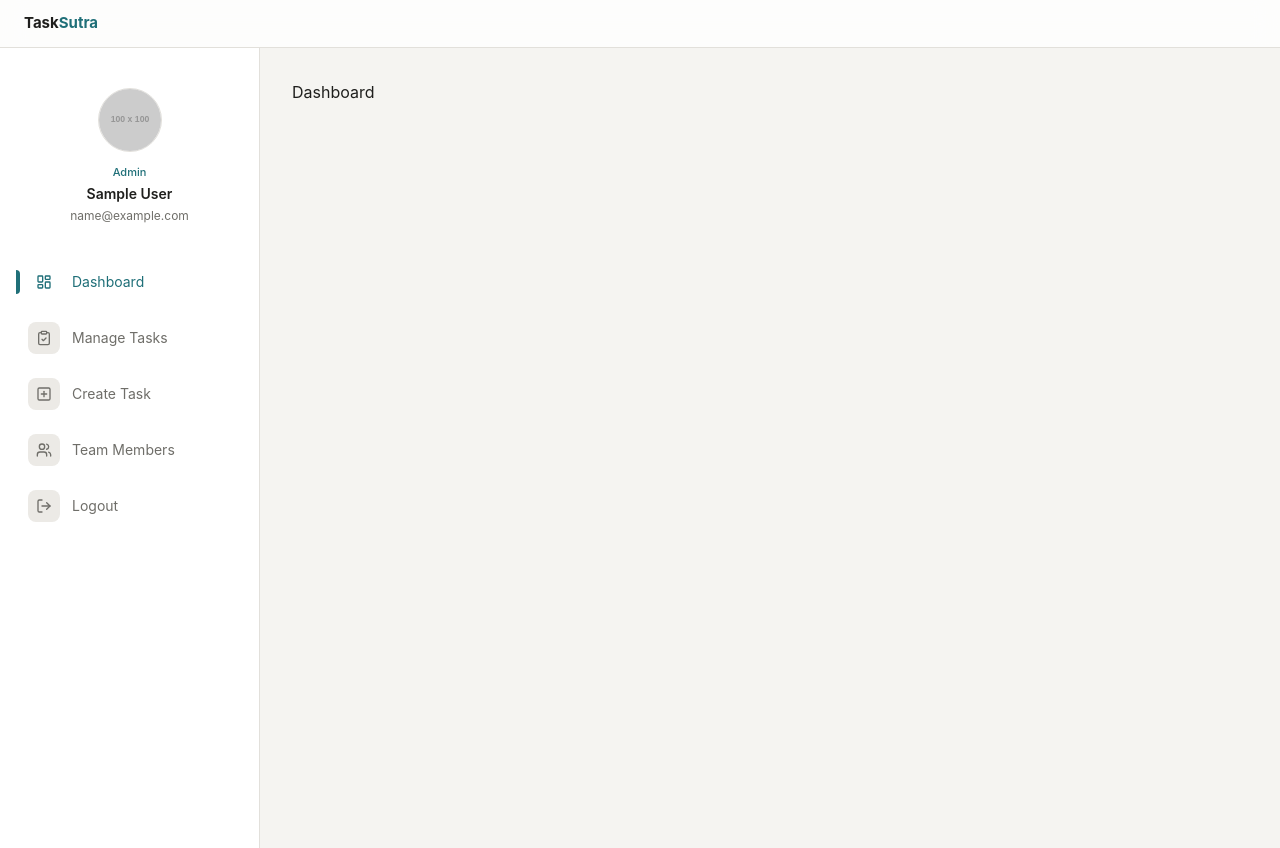
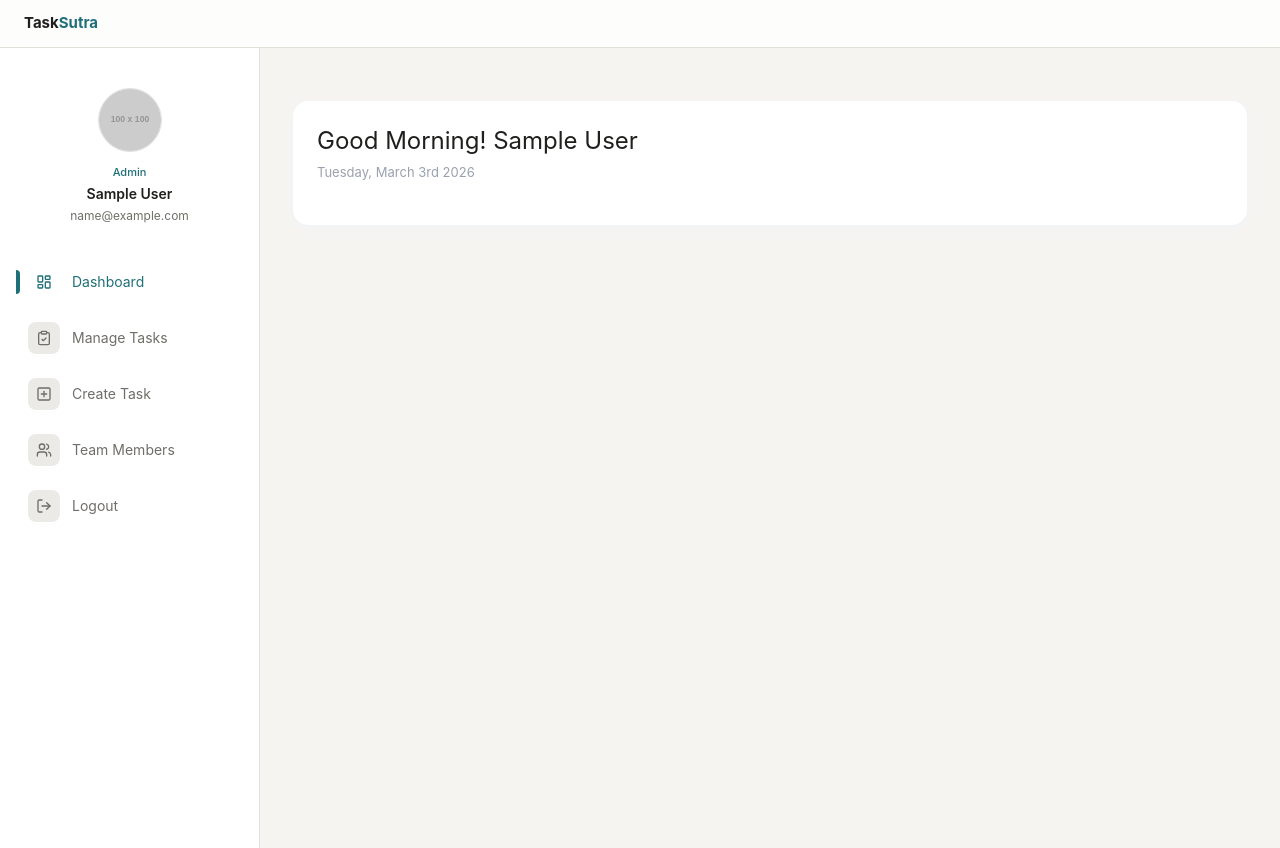
Before and after one commit to virendrasuryawanshi09/TaskSutra, a React (Vite) app in the folder frontend/: page /admin/dashboard in a window 1280 px wide. Built offline with nearby package versions, Linux system fonts and the light colour scheme; no server answers; sample sign-in values are in the browser's storage.

Commit message:
feat: integrate moment.js for date formatting and enhance Dashboard component with user greeting and data fetching

```diff
--- a/frontend/package.json
+++ b/frontend/package.json
@@ -15,6 +15,7 @@
     "cloudinary": "^2.9.0",
     "dotenv": "^17.3.1",
     "framer-motion": "^12.38.0",
+    "moment": "^2.30.1",
     "multer": "^2.1.1",
     "react": "^19.2.0",
     "react-dom": "^19.2.0",
--- a/frontend/src/index.css
+++ b/frontend/src/index.css
@@ -53,3 +53,7 @@
   --breakpoint-sm: 1920px;
   --color-primary: "#1368EC";
 }
+
+.card {
+  @apply bg-white p-6 rounded-2xl shadow-md shadow-gray-100 border border-gray-200/50;
+}
--- a/frontend/src/pages/Admin/Dashboard.jsx
+++ b/frontend/src/pages/Admin/Dashboard.jsx
@@ -1,10 +1,57 @@
-import React from 'react';
+import React, { useState, useContext, useEffect } from 'react';
 import DashboardLayout from '../../components/layouts/DashboardLayout';
+import { UserContext } from '../../context/UserContextState';
+import { useNavigate } from 'react-router-dom';
+import axiosInstance from '../../utils/axiosInstance';
+import { API_PATHS } from '../../utils/apiPaths';
+import moment from 'moment';
 
 const Dashboard = () => {
+
+  const { user } = useContext(UserContext);
+  const navigate = useNavigate();
+
+  const [dashboardData, setDashboardData] = useState(null);
+  const [pieChartData, setPieChartData] = useState([]);
+  const [barChartData, setBarChartData] = useState([]);
+
+  const getDashboardData = async () => {
+    try {
+      const response = await axiosInstance.get(
+        API_PATHS.TASKS.GET_DASHBOARD_DATA
+      );
+
+      if (response.data) {
+        setDashboardData(response.data);
+      }
+    } catch (error) {
+      console.error("Error fetching dashboard data:", error);
+    }
+  };
+
+  // ✅ CORRECT PLACE
+  useEffect(() => {
+    getDashboardData();
+  }, []);
+
   return (
-    <DashboardLayout>Dashboard</DashboardLayout>
-  )
-}
+    <DashboardLayout activeMenu="Dashboard">
+      <div className="card my-5">
+        <div>
+          <div className="col-span-3">
+            <h2 className="text-xl md:text-2xl">Good Morning! {user?.name}</h2>
+            <p className="text-xl md:text-[13px] text-gray-400 mt-1.5">
+              {moment().format("dddd, MMMM Do YYYY")}
+            </p>
+          </div>
+        </div>
 
-export default Dashboard
+        <div className="grid grid-cols-2 sm:grid-cols-2 md:grid-cols-4 gap-3 md:gap-6 mt-5">
+
+        </div>
+      </div>
+    </DashboardLayout>
+  );
+};
+
+export default Dashboard;
```
Also changed, not shown: 1 other file (tests, documents, lock files or other folders).
